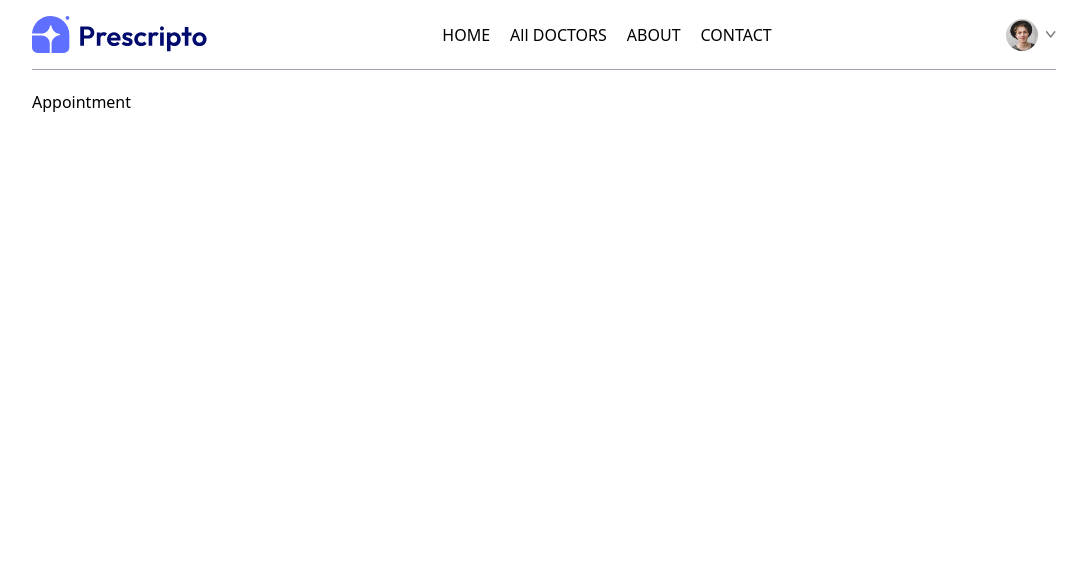
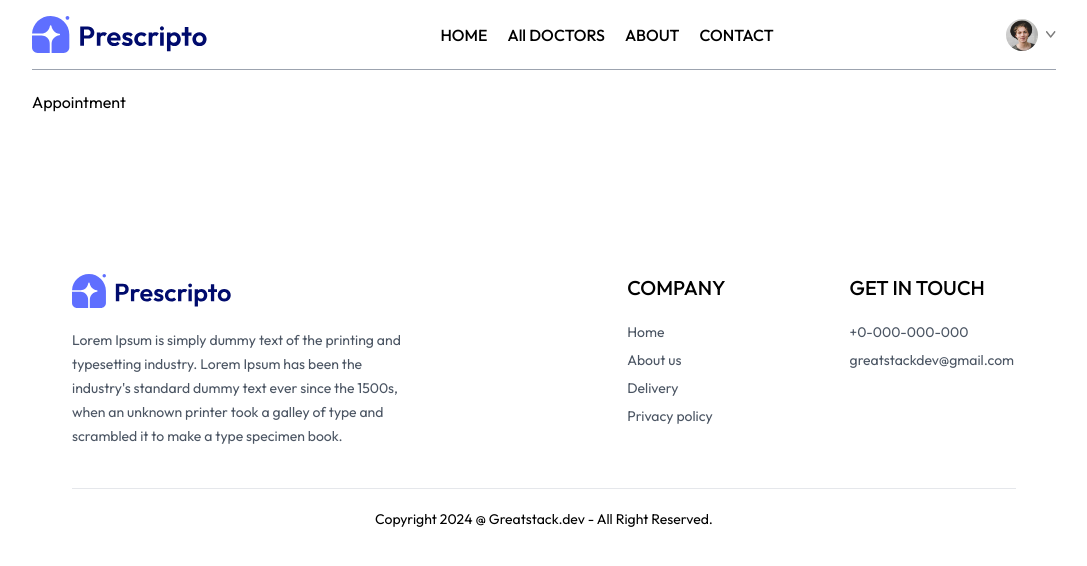
Before and after one commit to ChienCook/prescripto, a React (Vite) app in the folder frontend/: page /appointment/1 in a window 1280 px wide. Shown: the top 566 px of the page, without its empty margins (96-1183 px from the left). Built offline with nearby package versions, Linux system fonts and the light colour scheme.

Commit message:
fontend: footer, import Outfit font

```diff
--- a/frontend/src/App.jsx
+++ b/frontend/src/App.jsx
@@ -10,6 +10,7 @@
 import MyAppointments from './pages/MyAppointments';
 import Appointment from './pages/Appointment';
 import Navbar from './components/Navbar';
+import Footer from './components/Footer';
 
 const App = () => {
     return (
@@ -26,6 +27,7 @@
                 <Route path="/my-appointments" element={<MyAppointments />}></Route>
                 <Route path="/appointment/:docId" element={<Appointment />}></Route>
             </Routes>
+            <Footer></Footer>
         </div>
     );
 };
--- /dev/null
+++ b/frontend/src/components/Footer.jsx
@@ -0,0 +1,45 @@
+import React from 'react';
+
+import { assets } from '@/assets/assets';
+const Footer = () => {
+    return (
+        <div className="md:mx-10">
+            <div className="flex flex-col sm:grid grid-cols-[3fr_1fr_1fr] gap-14 my-10 mt-40 text-sm">
+                {/* --------- Left Section ------------- */}
+                <div>
+                    <img className="mb-5 w-40" src={assets.logo} alt="" />
+                    <p className="w-full md:w-2/3 text-gray-600 leading-6">
+                        Lorem Ipsum is simply dummy text of the printing and typesetting industry. Lorem Ipsum has been
+                        the industry's standard dummy text ever since the 1500s, when an unknown printer took a galley
+                        of type and scrambled it to make a type specimen book.
+                    </p>
+                </div>
+                {/* --------- Center Section ------------- */}
+                <div>
+                    <p className="text-xl font-medium mb-5">COMPANY</p>
+                    <ul className="flex flex-col gap-2 text-gray-600">
+                        <li>Home</li>
+                        <li>About us</li>
+                        <li>Delivery</li>
+                        <li>Privacy policy</li>
+                    </ul>
+                </div>
+                {/* --------- Right Section ------------- */}
+                <div>
+                    <p className="text-xl font-medium mb-5">GET IN TOUCH</p>
+                    <ul className="flex flex-col gap-2 text-gray-600">
+                        <li>+0-000-000-000</li>
+                        <li>greatstackdev@gmail.com</li>
+                    </ul>
+                </div>
+            </div>
+            <div>
+                {/* -------------- Coppyright Text ----------------- */}
+                <hr />
+                <p className="py-5 text-sm text-center">Copyright 2024 @ Greatstack.dev - All Right Reserved.</p>
+            </div>
+        </div>
+    );
+};
+
+export default Footer;
--- a/frontend/src/index.css
+++ b/frontend/src/index.css
@@ -1,6 +1,11 @@
+@import url('https://fonts.googleapis.com/css2?family=Outfit:wght@100..900&family=Roboto:ital,wght@0,100..900;1,100..900&display=swap');
 @tailwind base;
 @tailwind components;
 @tailwind utilities;
+
+* {
+    font-family: Outfit;
+}
 
 .active hr {
     @apply block;
```
